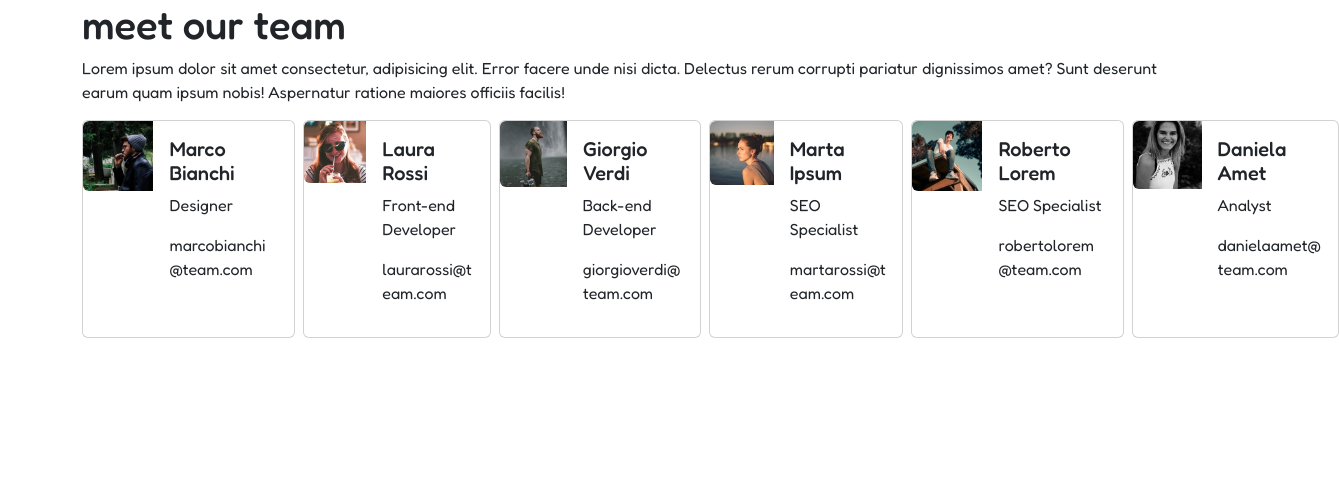
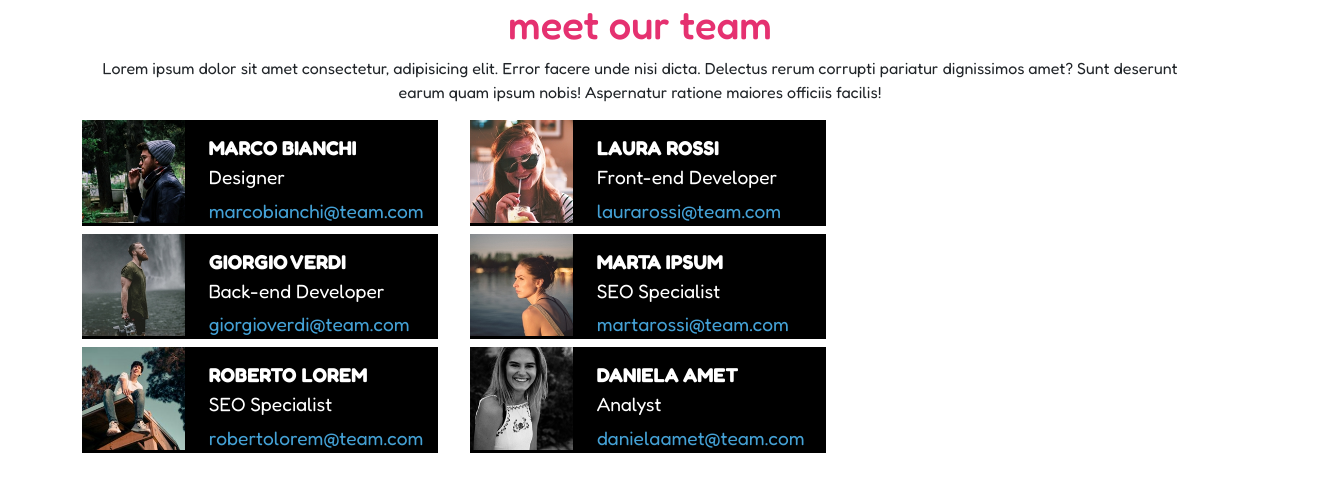
Before and after one commit to carlomagno-ale/js-our-team, a plain HTML site: page index.html in a window 1280 px wide. Shown: the whole page, 1339 px wide, since content can reach past the window. Drawn offline with nearby package versions, Linux system fonts and the light colour scheme.

Commit message:
add style

```diff
--- a/assets/script.js
+++ b/assets/script.js
@@ -58,22 +58,22 @@ function getObjHtml(object) {
   const { name, role, email, img } = object
 
   const markup = `
-  <div class="d-flex gap-2">
-   <div class="card">
-            <div class="row g-0">
+    <div class="col-4">
+      <div class="card">
+          <div class="row">
               <div class="col-md-4">
-                <img src="${img}" class="img-fluid rounded-start" alt="">
+                <img src="${img}" class="img-fluid float-left" alt="">
               </div>
               <div class="col-md-8">
                 <div class="card-body">
                   <h5 id="card-name">${name}</h5>
-                  <p id="card-role">${role}</p>
-                  <p id="card-mail">${email}</p>
+                  <div id="card-role">${role}</div>
+                  <div id="card-mail">${email}</div>
                 </div>
               </div>
             </div>
+      </div>
      </div>
-  </div>
   `
   return markup
 
--- a/assets/style.css
+++ b/assets/style.css
@@ -2,7 +2,6 @@
 
 
 * {
-
     margin: 0;
     padding: 0;
     box-sizing: border-box;
@@ -14,3 +13,49 @@ body {
 
     font-family: "Fredoka", serif;
 }
+
+:root {
+
+    --title-color: #e53170;
+    --card-color: black;
+    --card-text-color: white;
+    --card-mail-color: #44a1d5;
+
+}
+
+
+.card {
+
+    max-width: 450px;
+    border-radius: 0;
+    background-color: var(--card-color);
+    color: var(--card-text-color);
+    border: none;
+}
+
+h1{
+    color: var(--title-color);
+}
+
+
+h5 {
+    margin: 0;
+    padding: 0;
+    padding-bottom: 0.2rem;
+    font-weight: bold;
+    text-transform: uppercase;
+}
+
+.card-body{
+
+    padding: 0;
+    margin: 0;
+    padding-top: 1rem;
+    font-size: 1.2rem;
+}
+
+#card-mail{
+
+    margin-top: 0.3rem;
+    color: var(--card-mail-color);
+}
--- a/index.html
+++ b/index.html
@@ -20,38 +20,23 @@
 </head>
 
 <body>
+  <div class="container text-center">
+    <div class="row">
+      <div class="col-12">
+        <h1>meet our team</h1>
+        <p>Lorem ipsum dolor sit amet consectetur, adipisicing elit. Error facere unde nisi dicta. Delectus rerum
+          corrupti
+          pariatur dignissimos amet? Sunt deserunt earum quam ipsum nobis! Aspernatur ratione maiores officiis facilis!
+        </p>
+      </div>
+    </div>
+  </div>
+
   <div class="container">
-    <h1>meet our team</h1>
-    <p>Lorem ipsum dolor sit amet consectetur, adipisicing elit. Error facere unde nisi dicta. Delectus rerum corrupti
-      pariatur dignissimos amet? Sunt deserunt earum quam ipsum nobis! Aspernatur ratione maiores officiis facilis!</p>
+    <div id="cards" class="row gap-2">
 
 
-    <div class="d-flex gap-2">
-
-      <section id="cards" class="d-flex gap-2">
-
-        <!--
-
-          <div class="card mb-3" style="width: 450px; height: 125px;">
-            <div class="row g-0">
-              <div class="col-md-4">
-                <img src="./assets/img/male1.png" id="card-img" class="img-fluid rounded-start" alt="">
-              </div>
-              <div class="col-md-8 bg-dark text-light">
-                <div class="card-body">
-                  <h5 id="card-name">Name</h5>
-                  <p id="card-role">Job</p>
-                  <p id="card-mail">email@email.com</p>
-                </div>
-              </div>
-            </div>
-          </div>
-        -->
-
-      </section>
-
     </div>
-
   </div>
 
 </body>
```
